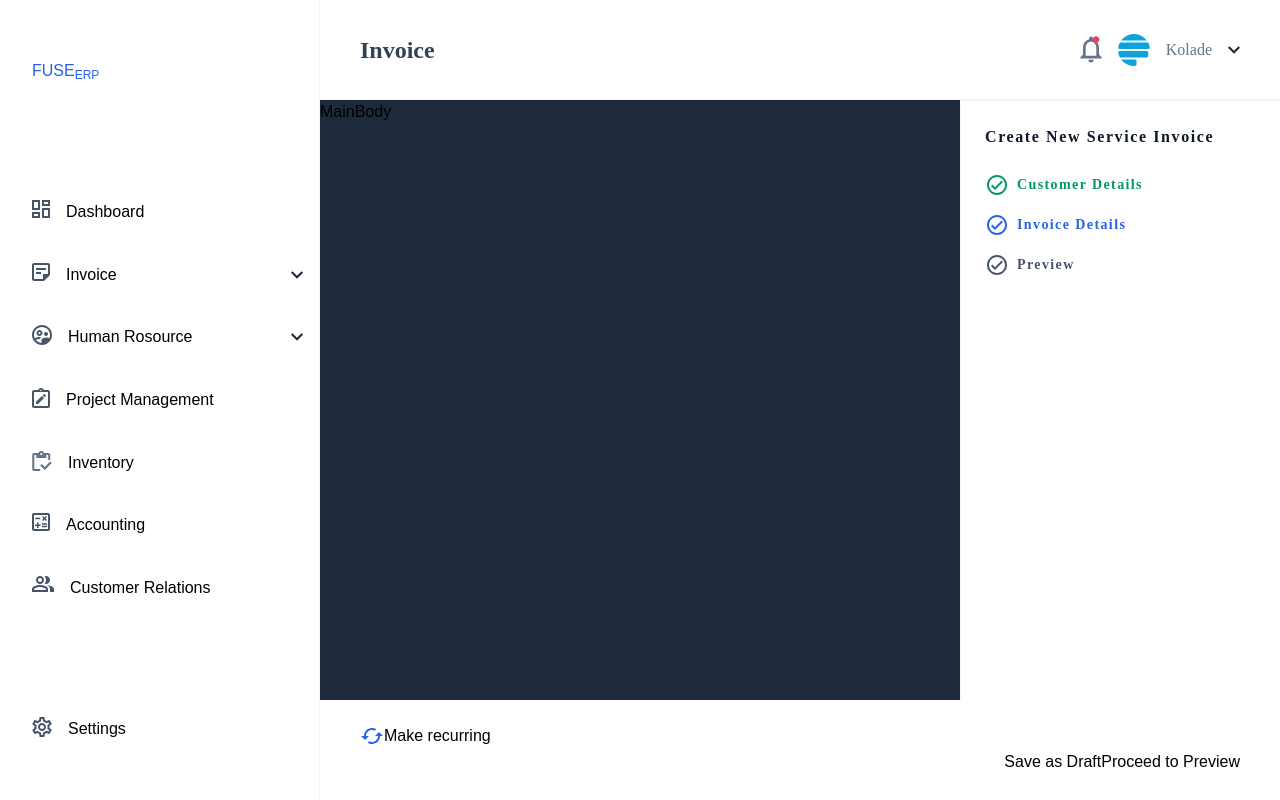
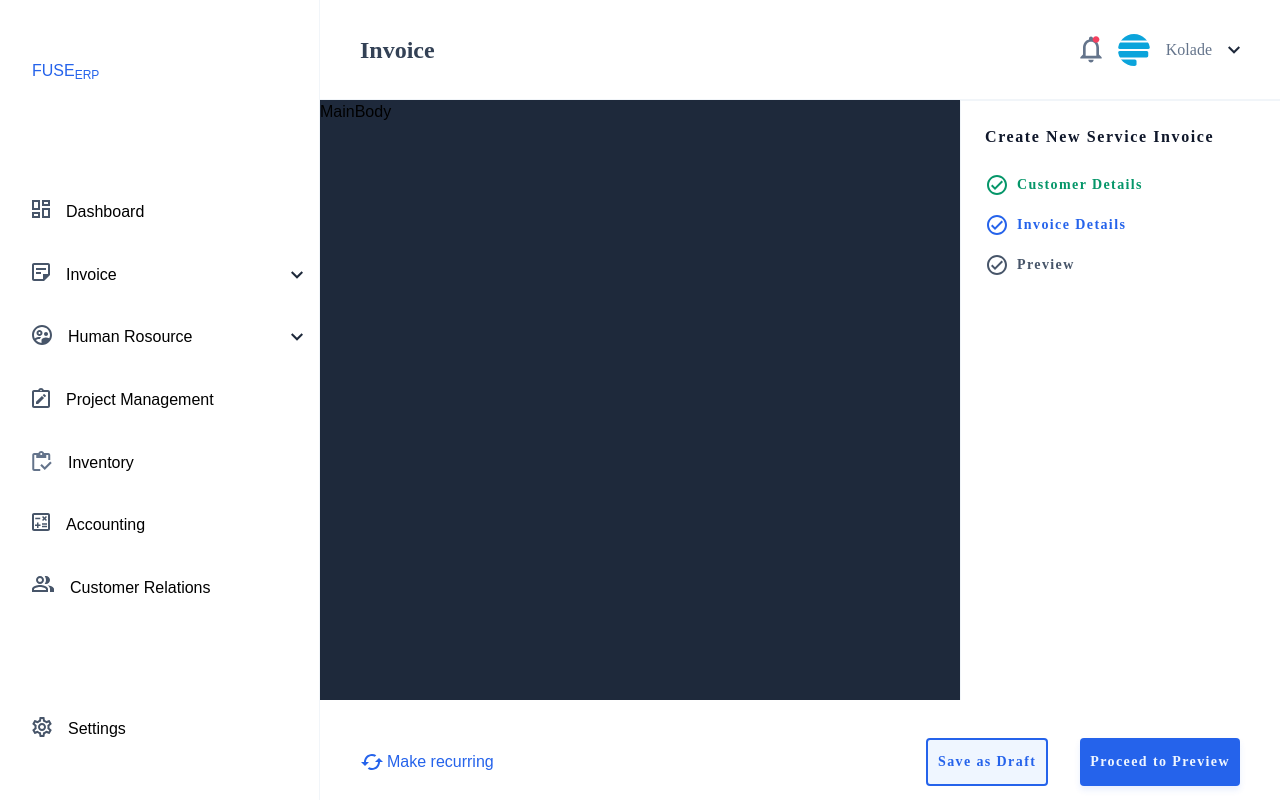
Before and after one commit to CodeKage25/fuseERP, a React (Vite) app: page / in a window 1280 px wide. Built offline with nearby package versions, Linux system fonts and the light colour scheme.

Commit message:
bottomNav

```diff
--- a/src/Nav/BottomNav.tsx
+++ b/src/Nav/BottomNav.tsx
@@ -1,14 +1,14 @@
 import {ReactComponent as Recurring} from '../assets/icons/Recurring.svg'
 function BottomNav() {
     return (
-        <div className="bg-gray-950 h-full row-start-8 col-start-3 col-end-9 flex item-center justify-between pt-[24px] pl-[40px] pr-[40px]">
-            <div className="flex item-center">
+        <div className="bg-gray-950 h-full row-start-8 col-start-3 col-end-9 flex items-center justify-between pl-[40px] pr-[40px] pt-[24px]">
+            <div className="flex item-center gap-[3px]">
                 <Recurring />
-                <div>Make recurring</div>
+                <div className="text-primary-600">Make recurring</div>
             </div>
-            <div className="flex">
-                <button>Save as Draft</button>
-                <button>Proceed to Preview</button>
+            <div className="flex flex-start gap-[32px]">
+                <button className="border-2 flex justify-center items-center bg-primary-50 border-primary-600 text-primary-600 font-mullish font-bold leading-5 tracking-widest text-sm rounded h-[48px] p-2.5">Save as Draft</button>
+                <button className="flex justify-center items-center bg-primary-600 text-primary-50 h-[48px] p-2.5 font-mullish font-bold leading-5 tracking-widest text-sm rounded shadow-3xl">Proceed to Preview</button>
             </div>
         </div>
     )
--- a/tailwind.config.js
+++ b/tailwind.config.js
@@ -32,6 +32,7 @@ export default {
         'gray-600': '#475569',
         'gray-700': '#334155',
         'gray-900': '#0F172A',
+        'primary-50': '#EFF6FF',
         'primary-600': '#2563EB',
         'success-600': '#059669'
       },
@@ -50,6 +51,9 @@ export default {
         extrabold: '800',
         'extra-bold': '800',
         black: '900',
+      },
+      boxShadow: {
+        '3xl': '0px 4px 6px 0px rgba(37, 99, 235, 0.10)',
       }
     },
   },
```
